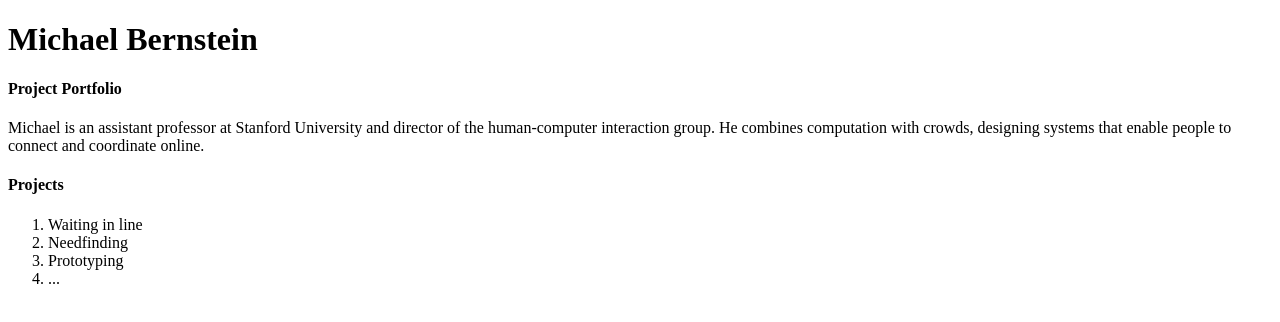
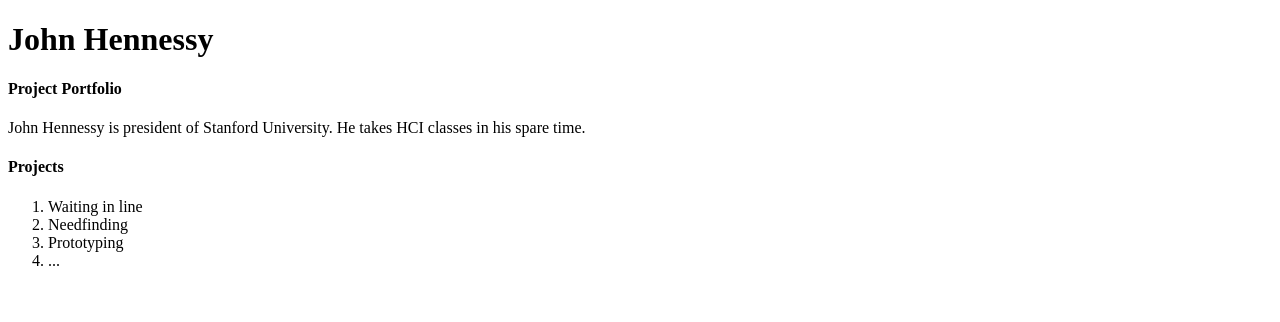
Before and after one commit to IntroHCI/lab1, a website: page static/index.html in a window 1280 px wide. Drawn offline with Linux system fonts and the light colour scheme.

Commit message:
Update index.html

```diff
--- a/static/index.html
+++ b/static/index.html
@@ -8,11 +8,11 @@
 
 <body>
 	<!-- this is a comment in HTML -->
-	<h1>Michael Bernstein</h1> <!-- h1 through h5 are headers. The higher the number, the smaller the header -->
+	<h1>John Hennessy</h1> <!-- h1 through h5 are headers. The higher the number, the smaller the header -->
 	<h4>Project Portfolio</h4>
 
 	<!-- p means paragraph -->
-	<p>Michael is an assistant professor at Stanford University and director of the human-computer interaction group. He combines computation with crowds, designing systems that enable people to connect and coordinate online.</p>
+	<p>John Hennessy is president of Stanford University. He takes HCI classes in his spare time.</p>
 
 	<h4>Projects</h4>
 	<ol>
```
